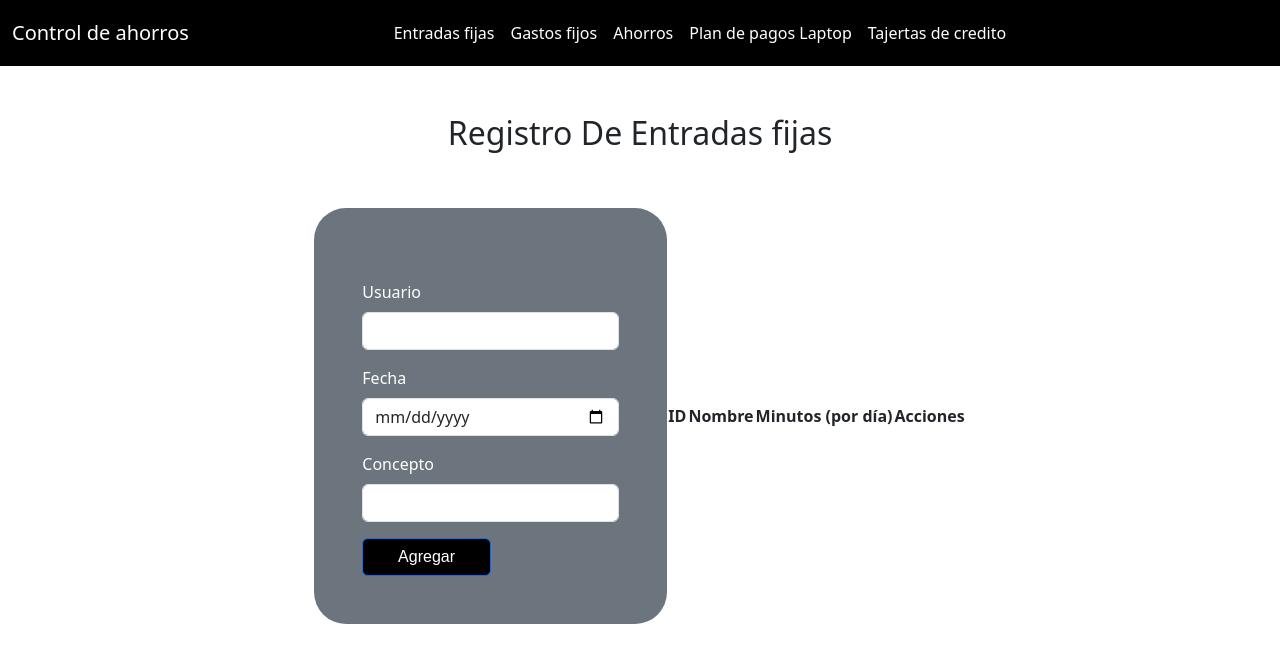
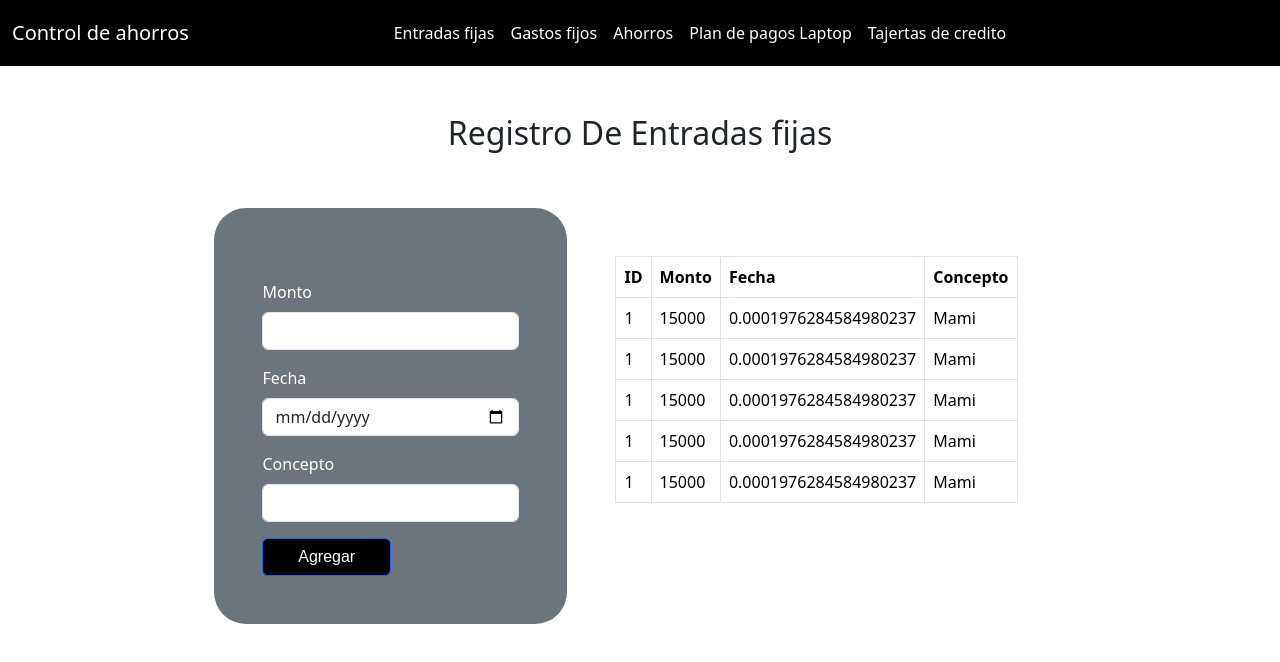
Before and after one commit to Andriusdesarolladorweb/Proyecto, a React (Create React App) app: page / in a window 1280 px wide. Shown: the top 662 px of the page. Built offline with nearby package versions, Linux system fonts and the light colour scheme.

Commit message:
Actulizaciones tabla crud

```diff
--- a/src/Componte/CrudEntradas.js
+++ b/src/Componte/CrudEntradas.js
@@ -2,6 +2,15 @@ import "../css/CrudEntradas.css";
 import React, { useState } from "react";
 
 export default function CrudEntradas() {
+  const mostrar = [
+    { id: 1, monto: 15000, fecha: 2 / 5 / 2024, concepto: "Mami" },
+    { id: 1, monto: 15000, fecha: 2 / 5 / 2024, concepto: "Mami" },
+    { id: 1, monto: 15000, fecha: 2 / 5 / 2024, concepto: "Mami" },
+    { id: 1, monto: 15000, fecha: 2 / 5 / 2024, concepto: "Mami" },
+    { id: 1, monto: 15000, fecha: 2 / 5 / 2024, concepto: "Mami" },
+  ];
+  const [data, setData] = useState(mostrar);
+
   return (
     <div>
       <h2 className="text-center p-5"> Registro De Entradas fijas </h2>
@@ -9,14 +18,14 @@ export default function CrudEntradas() {
         <form className=" bg-secondary p-5 rounded-5 text-white">
           <br />
           <div className="mb-3 ">
-            <label for="Usuario" className="form-label">
-              Usuario
+            <label for="Monto" className="form-label">
+              Monto
             </label>
             <input
               type="text"
               className="form-control"
-              id="Usuario"
-              name="Usuario"
+              id="Monto"
+              name="Monto"
             />
           </div>
           <div className="mb-3 mt-3">
@@ -48,16 +57,28 @@ export default function CrudEntradas() {
             Agregar
           </button>
         </form>
-        <table>
+        <div className=" p-5">
+          <table className="table table-bordered ">
             <thead>
               <tr>
                 <th>ID</th>
-              <th>Nombre</th>
-              <th>Minutos (por día)</th>
-              <th>Acciones</th>
+                <th>Monto</th>
+                <th>Fecha</th>
+                <th>Concepto</th>
               </tr>
             </thead>
+            <tbody>
+              {data.map((elemento) => (
+                <tr>
+                  <td>{elemento.id}</td>
+                  <td>{elemento.monto}</td>
+                  <td>{elemento.fecha}</td>
+                  <td>{elemento.concepto}</td>
+                </tr>
+              ))}
+            </tbody>
           </table>
+        </div>
       </div>
     </div>
   );
```
Lines whose indentation alone changed are shown as unchanged.
